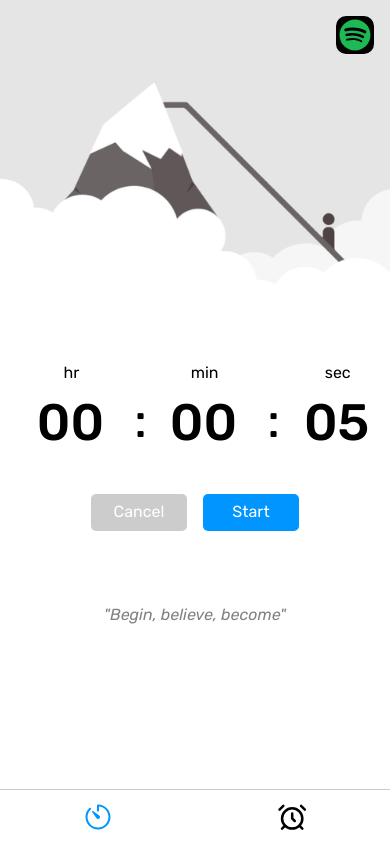
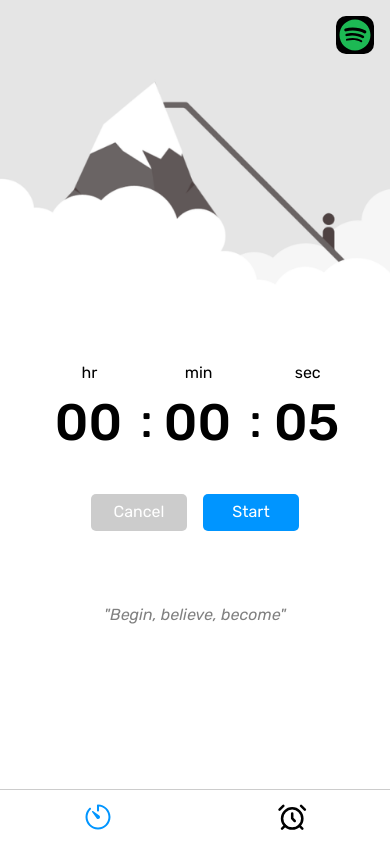
Before and after one commit to amiguelmoreno/MyLife, a React (Vite) app: page /timer in a window 390 px wide. Built offline with nearby package versions, Linux system fonts and the light colour scheme.

Commit message:
fix height routine list and timer size in mobile

```diff
--- a/src/components/Routine/HabitsListEdit.jsx
+++ b/src/components/Routine/HabitsListEdit.jsx
@@ -33,7 +33,7 @@ function HabitsListEdit({ isEditVisible, setEditVisible }) {
           className='fixed flex items-center justify-center top-[0] left-[0] w-full h-screen bg-[rgba(155,_155,_155,_0.583)] backdrop-filter backdrop-blur-[5px] z-[150]'
           onClick={handleOverlayClick}
         >
-          <div className='bg-[white] flex flex-col gap-[0.8rem] p-4 rounded-[10px] h-[50rem] overflow-scroll w-[90%] max-w-[40rem] '>
+          <div className='bg-[white] flex flex-col gap-[0.8rem] p-4 rounded-[10px] h-[30rem] overflow-scroll w-[90%] max-w-[40rem] '>
             {tasks.map((task) => (
               <div
                 key={task.id}
--- a/src/components/Timer/TimerForm.jsx
+++ b/src/components/Timer/TimerForm.jsx
@@ -27,7 +27,7 @@ const TimerForm = () => {
 
   return (
     <div>
-      <form className='flex items-center gap-4 pl-4' onSubmit={handleSubmit}>
+      <form className='flex items-center gap-1 pl-4' onSubmit={handleSubmit}>
         <button type='submit'></button>
         <div className='w-20 flex flex-col items-center'>
           <label className='pr-[0.8rem]'>hr</label>
```
